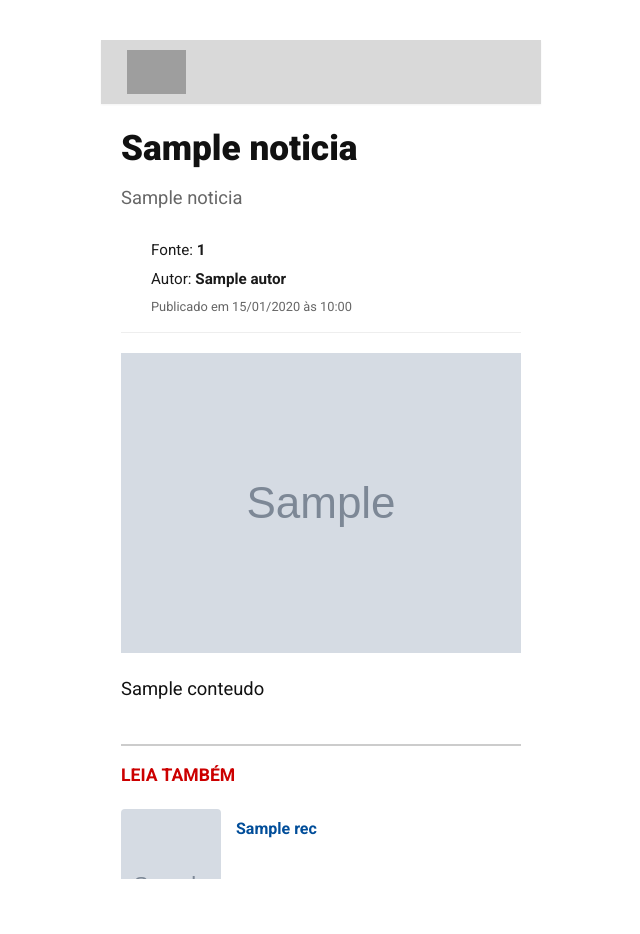
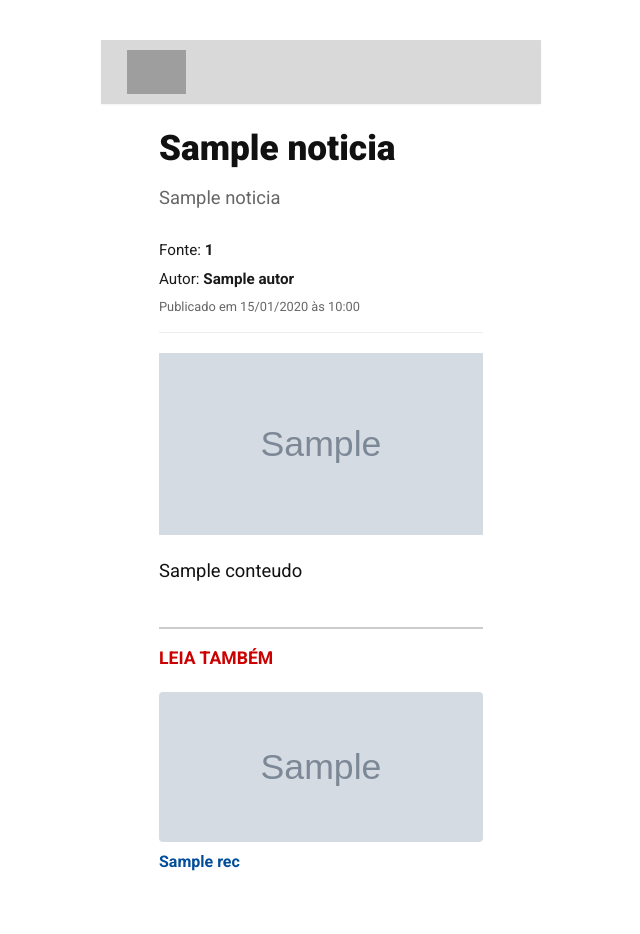
Before and after one commit to Lucascbayma/KIVO, a Django app: template jornal/templates/ler_noticia.html in a window 1280 px wide. Shown: the whole page, without its empty margins (319-959 px from the left). After the commit the page ends 871 px from the top, so only its background shows below. Run offline with Django 4.2, Linux system fonts and the light colour scheme; the template is opened without the code that fills it: most values are stand-ins (such as "Sample title", 1, 10 or a date in 2020); grey boxes marked "Sample" are stand-in pictures; grey boxes are pictures that could not be loaded.

Commit message:
a pagina de leitura está padronizada como o figma.

```diff
--- a/jornal/static/jornal/css/ler_noticia.css
+++ b/jornal/static/jornal/css/ler_noticia.css
@@ -5,7 +5,7 @@
     --cor-principal-texto: #1a1a1a;
     --cor-secundaria-texto: #666;
     --cor-link: #004d99;
-    --largura-maxima: 800px;
+    --largura-maxima: 440px;
 }
 
 * {
@@ -18,7 +18,20 @@ body {
     font-family: 'Roboto', Arial, sans-serif;
     line-height: 1.6;
     color: var(--cor-principal-texto);
-    background-color: #ffffff;
+    background-color: #FFF;
+    max-width: var(--largura-maxima);
+    margin: 0 auto;
+}
+
+.header {
+    width: 440px;
+    height: 64px;
+    flex-shrink: 0;
+    background-color: #D9D9D9;
+    margin: 0 auto;
+    display: flex;
+    align-items: center;
+    padding: 0 10px;
 }
 
 .container-noticia {
@@ -54,7 +67,7 @@ body {
 
 .info-data-autor {
     flex-grow: 1;
-    padding-left: 30px;
+    padding-left: 0;
 }
 
 .autor {
@@ -106,9 +119,12 @@ body {
 }
 
 .imagem-principal img {
-    width: 100%;
-    height: auto;
+    max-width: 100%;
+    width: 324px;
+    height: 182.25px;
+    aspect-ratio: 324 / 182.25;
     display: block;
+    margin: 0 auto;
 }
 
 .legenda-imagem {
@@ -150,9 +166,9 @@ body {
 }
 
 .relacionada-item {
-    margin-bottom: 20px;
-    padding-bottom: 15px;
-    border-bottom: 1px dashed #eee;
+    margin-bottom: 0;
+    padding-bottom: 0;
+    border-bottom: none;
 }
 
 .relacionada-item:last-child {
@@ -160,16 +176,16 @@ body {
 }
 
 .link-relacionada {
-    display: flex;
+    display: block;
     text-decoration: none;
 }
 
 .thumb-relacionada {
-    width: 100px;
-    height: 70px;
+    width: 100%;
+    height: 150px;
     flex-shrink: 0;
     overflow: hidden;
-    margin-right: 15px;
+    margin-right: 0;
 }
 
 .thumb-relacionada img {
```
